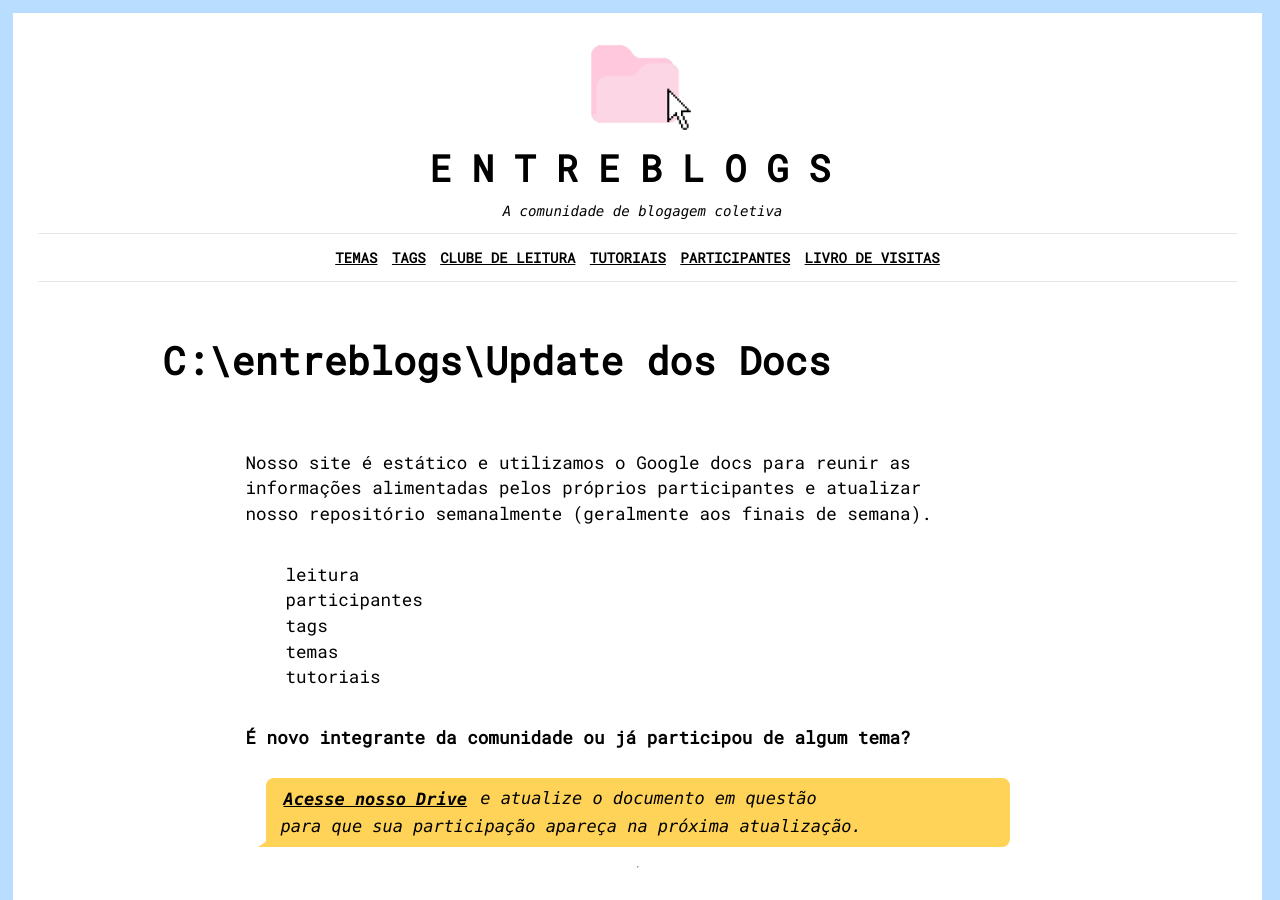
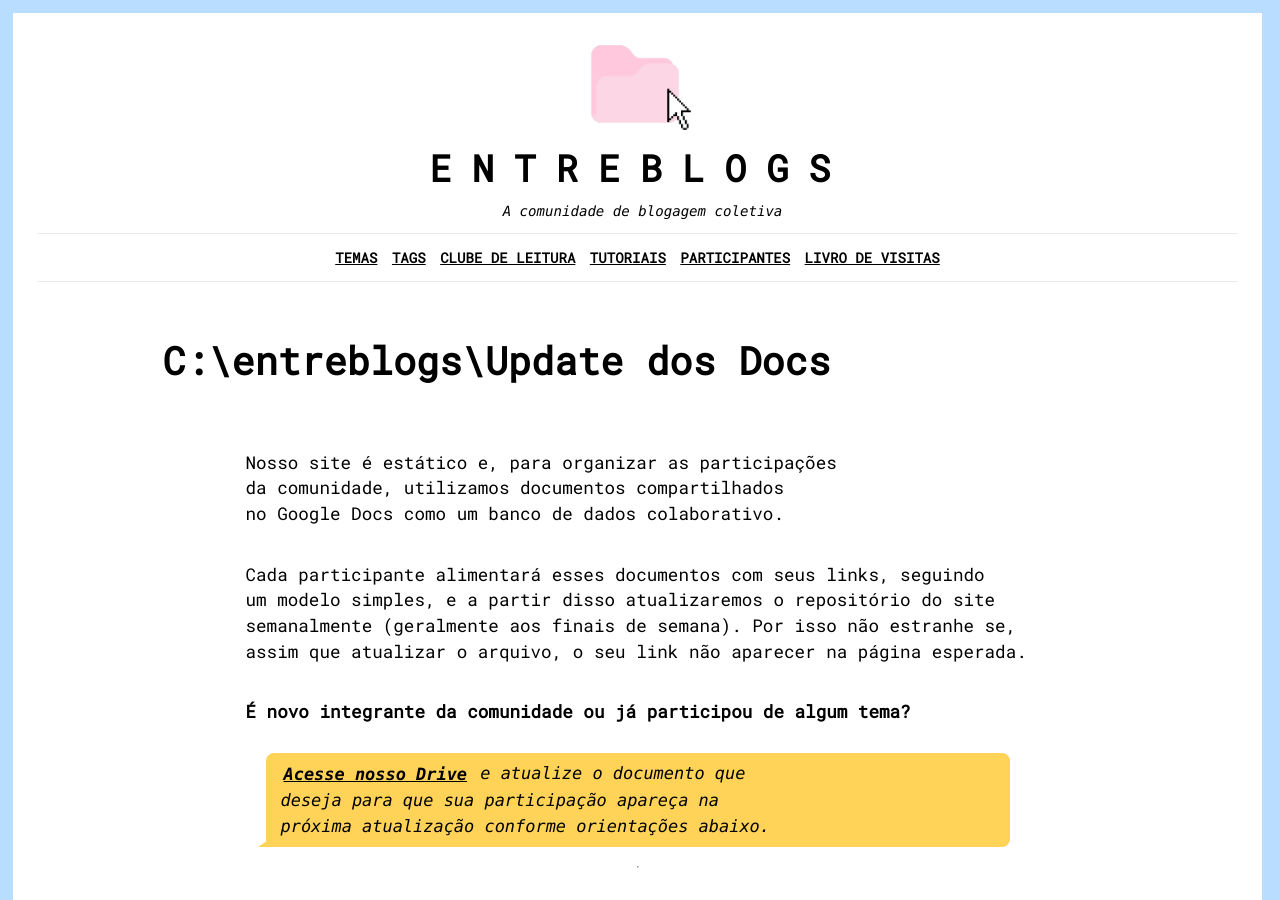
Before and after one commit to bamoretti/entreblogs, a Jekyll site: the page built from update-docs.md, in a window 1280 px wide and 900 px high. Built offline with Jekyll 4.4.1, drawn with Linux system fonts in a browser that asks for light colours; comment, search, counter and statistics services are not loaded.

Commit message:
Update update-docs.md

```diff
--- a/update-docs.md
+++ b/update-docs.md
@@ -5,17 +5,13 @@ description: Atualização de participação.
 permalink: /como-atualizar/
 ---
 
-Nosso site é estático e utilizamos o Google docs para reunir as informações alimentadas pelos próprios participantes e atualizar nosso repositório semanalmente (geralmente aos finais de semana).
+Nosso site é estático e, para organizar as participações da comunidade, utilizamos documentos compartilhados no Google Docs como um banco de dados colaborativo.
 
-- leitura
-- participantes
-- tags
-- temas
-- tutoriais
+Cada participante alimentará esses documentos com seus links, seguindo um modelo simples, e a partir disso atualizaremos o repositório do site semanalmente (geralmente aos finais de semana). Por isso não estranhe se, assim que atualizar o arquivo, o seu link não aparecer na página esperada.
 
 **É novo integrante da comunidade ou já participou de algum tema?**
 
-<blockquote class="fleabag"><a href="https://tinyurl.com/docsentreblogs">Acesse nosso Drive</a> e atualize o documento em questão para que sua participação apareça na próxima atualização.</blockquote>
+<blockquote class="fleabag"><a href="https://tinyurl.com/docsentreblogs">Acesse nosso Drive</a> e atualize o documento que deseja para que sua participação apareça na próxima atualização conforme orientações abaixo.</blockquote>
 
 ---
 
```
